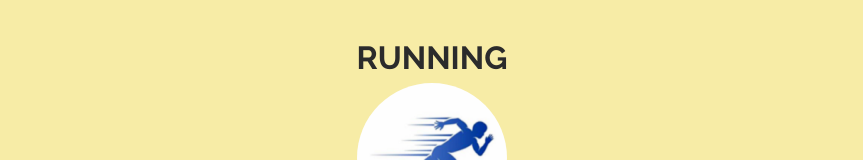
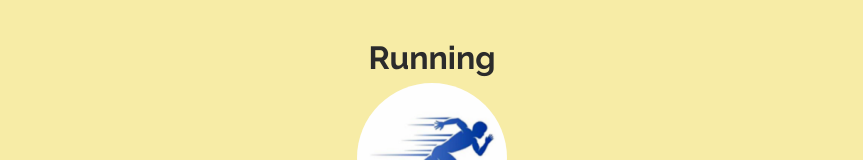
Before and after one commit to YeisonFernandoCast/pwa, a plain HTML site: page index.html in a window 1280 px wide. Shown: the top 160 px of the page, without its empty margins (208-1071 px from the left). Drawn offline with Linux system fonts and the light colour scheme.

Commit message:
Initial commit

```diff
--- a/index.html
+++ b/index.html
@@ -25,7 +25,7 @@
 
 <body>
   <header class="Header">
-    <h1>RUNNING</h1>
+    <h1>Running</h1>
     <img src="./img/icon_512.png" alt="running">
     <p>
       Bienvenid@s a #running, donde te daré consejos para llevar una vida saludable y evitar el sedentarismo.
```
Also changed, not shown: manifest.json.
